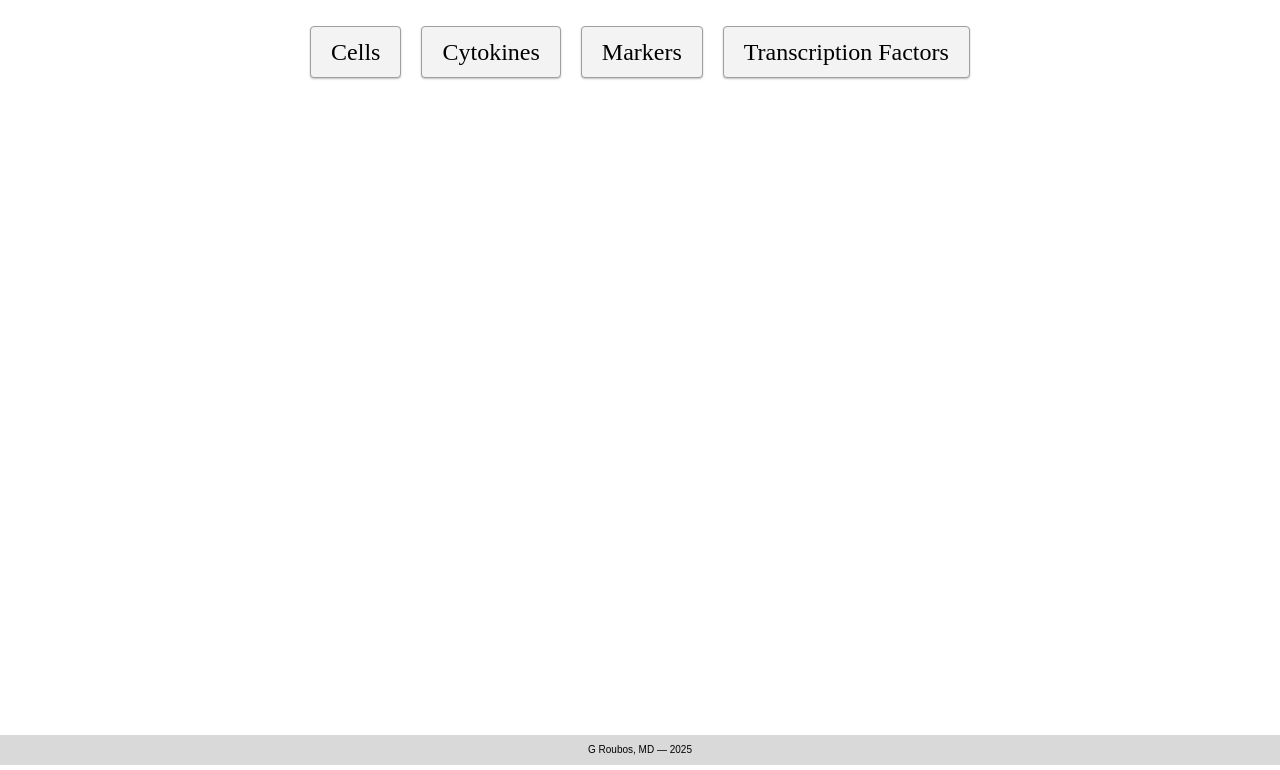
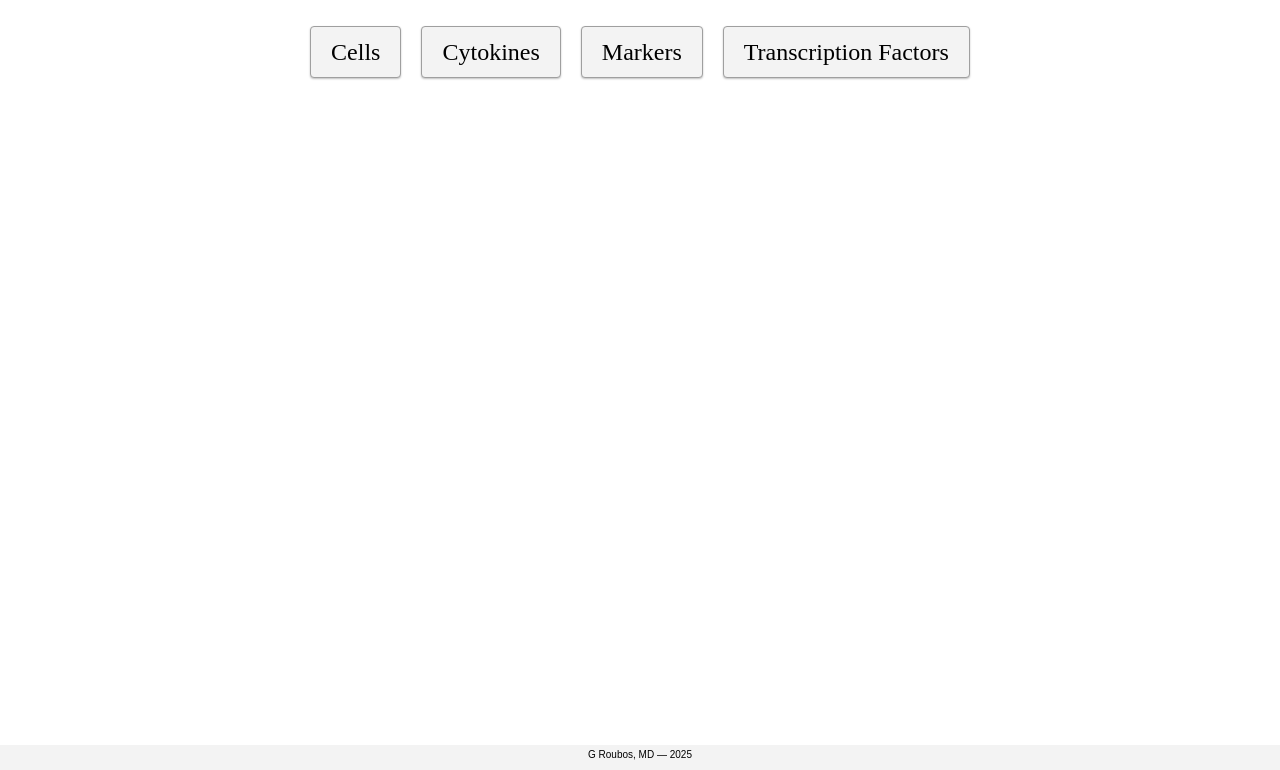
Before and after one commit to immunodb/immunodb, an Astro site: page /immunodb/explore in a window 1280 px wide. Shown: the part 35-805 px from the top of the page. Built offline with nearby package versions, Linux system fonts and the light colour scheme; Astro itself is replaced by a stand-in of ours.

Commit message:
formatting cosmetics

```diff
--- a/src/components/footer.astro
+++ b/src/components/footer.astro
@@ -11,8 +11,8 @@
     display: flex;
     align-items: center;
     justify-content: center;
-    background-color: #d9d9d9;
-    height: 30px;
+    background-color: #f3f3f3;
+    height: 20px;
   }
   span {
     font-size: 10px;
--- a/src/components/infobox.astro
+++ b/src/components/infobox.astro
@@ -39,6 +39,7 @@ const { data } = Astro.props;
       float: left;
       width: 360px;
       margin-right: 20px;
+      margin-bottom: 20px;
     }
   }
 </style>
--- a/src/layouts/layout.astro
+++ b/src/layouts/layout.astro
@@ -40,6 +40,9 @@ import Header from "../components/header.astro";
 </html>
 
 <style is:global>
+  html {
+    background-color: #f3f3f3;
+  }
   html,
   body {
     margin: 0;
@@ -51,6 +54,7 @@ import Header from "../components/header.astro";
     display: flex;
     flex-direction: column;
     justify-content: space-between;
+    background-color: white;
   }
 
   @media (min-width: 320px) {
--- a/src/layouts/page.astro
+++ b/src/layouts/page.astro
@@ -8,7 +8,9 @@ const { data } = Astro.props;
 
 <Layout title={data.name + " - ImmunoDB"}>
   <article data-pagefind-body>
-    <h1>{data.name} ({data.short})</h1>
+    <h1>
+      {data.name == data.short ? data.name : `${data.name} (${data.short})`}
+    </h1>
     <hr />
     <Infobox data={data.infobox} />
 
```
